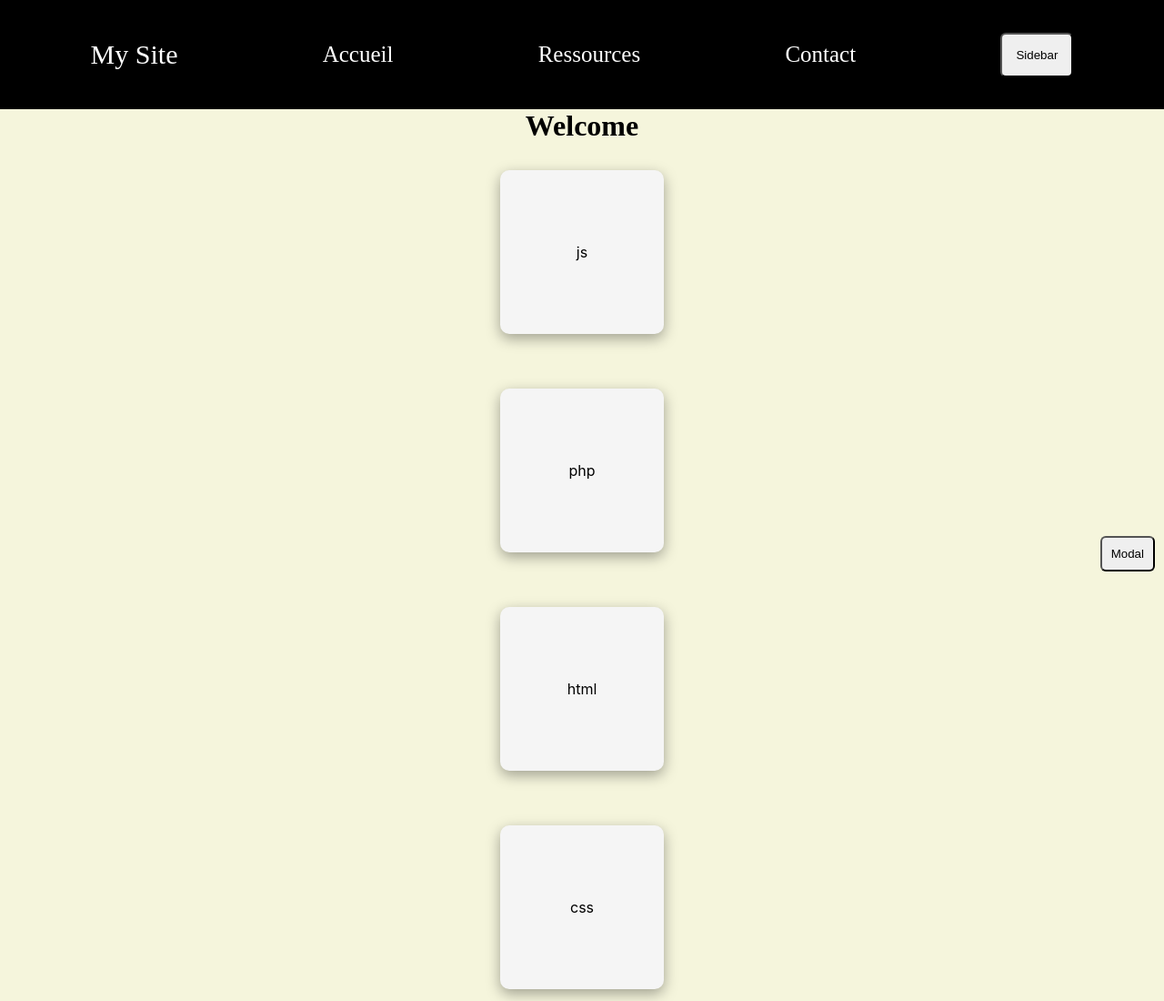
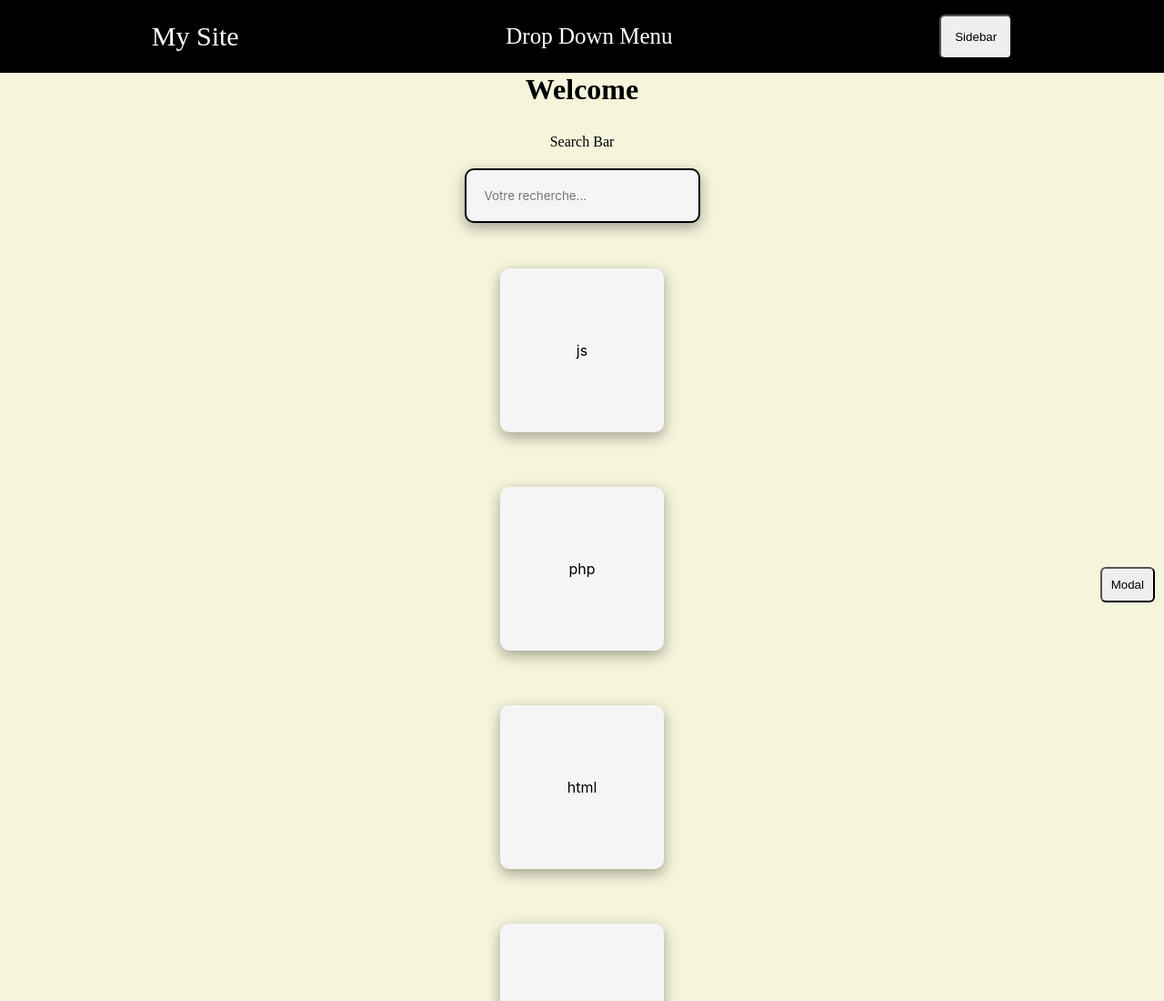
Before and after one commit to julien-alaria/defi6, a plain HTML site: page index.html in a window 1280 px wide. Shown: the top 1100 px of the page at 91% size. Drawn offline with Linux system fonts and the light colour scheme.

Commit message:
css test

```diff
--- a/index.html
+++ b/index.html
@@ -12,8 +12,8 @@
 
         <nav>
             <p>My Site</p>
-            <a href="#">Accueil</a>
-            <a href="#" class="drop-down-link">Ressources</a>
+
+            <a href="#" class="drop-down-link">Drop Down Menu</a>
 
             <div class="dropdown-menu">
                 <div class="dropdown-boxed">
@@ -34,7 +34,6 @@
                 </div>
             </div>
 
-            <a href="#">Contact</a>
             <button class="sidebar-button">Sidebar</button>
         </nav>
 
@@ -46,6 +45,11 @@
 
         <div class="h1">
             <h1>Welcome</h1>
+        </div>
+
+        <div class="search-bar">
+            <label for="search-bar">Search Bar</label>
+            <input type="search-input" id="search-input" placeholder="Votre recherche...">
         </div>
 
         <aside class="main-aside">
--- a/script.js
+++ b/script.js
@@ -74,6 +74,41 @@ dropDownMenu.addEventListener("click", function() {
     dropDownMenu.classList.remove("view");
 })
 
+// Search Bar
+
+const searchBar = document.querySelector(".search-bar");
+const searchcards = document.querySelector(".cards");
+
+searchBar.addEventListener('keyup', (e) => {
+    const searchString = e.target.value.toLowerCase();
+    console.log(searchString);
+
+    searchcards.forEach((card) => {
+        console.log(card);
+
+    })
+
+    // cards.forEach((card) => {
+    //     console.log(card);
+    // })
+    // const filteredcard = cards.filter( card => {
+    //     return card.search(searchString);
+    // })
+    // console.log(filteredcard);
+})
+
+// let searchinput = document.querySelector("search-input");
+// let targetCards = document.querySelector(".cards");
+// let searchCardResult = "";
+// let cardResult = "";
+
+// const searchCards = (e) => {
+//     console.log(e);
+// }
+
+// searchinput.addEventListener('keyup', searchCards);
+
+
 // Context Menu
 
 // let context = document.querySelector(".context");
--- a/style.css
+++ b/style.css
@@ -5,11 +5,12 @@
 }
 
 nav {
+    position: sticky;
     display: flex;
     flex-direction: row;
     justify-content: space-around;
     align-items: center;
-    height: 15vh;
+    height: 10vh;
     padding: 20px;
     color: white;
     background-color: black;
@@ -28,6 +29,24 @@ nav a {
 nav .sidebar-button {
     padding: 15px;
     border-radius: 6px;
+}
+
+.search-bar {
+    display: flex;
+    flex-direction: column;
+    align-items: center;
+    margin-top: 30px;
+}
+
+#search-input {
+    margin: 20px;
+    padding: 20px;
+    border: 2px solid black;
+    border-radius: 10px;
+    color: black;
+    background-color: #f5f5f5;
+    font-family: "Inter", sans-serif;
+    box-shadow: rgba(0, 0, 0, 0.35) 0px 5px 15px;
 }
 
 .sideBar {
```
